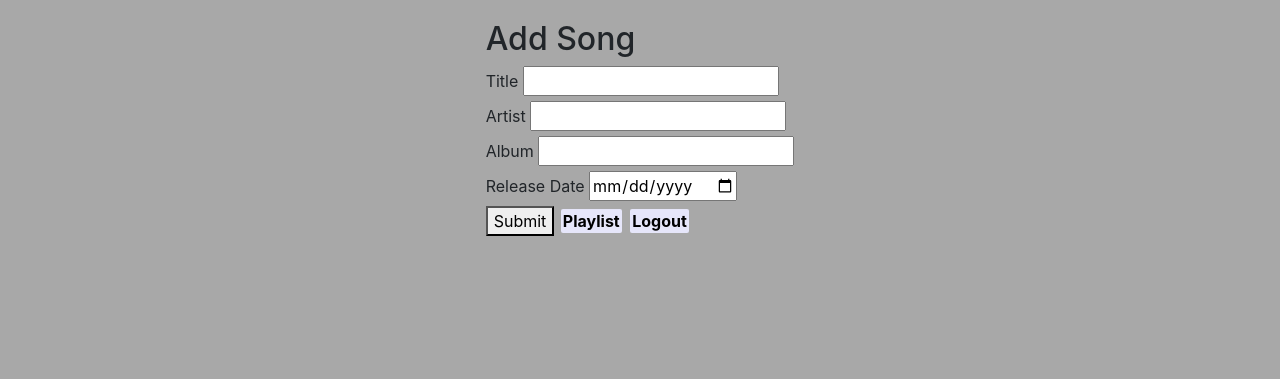
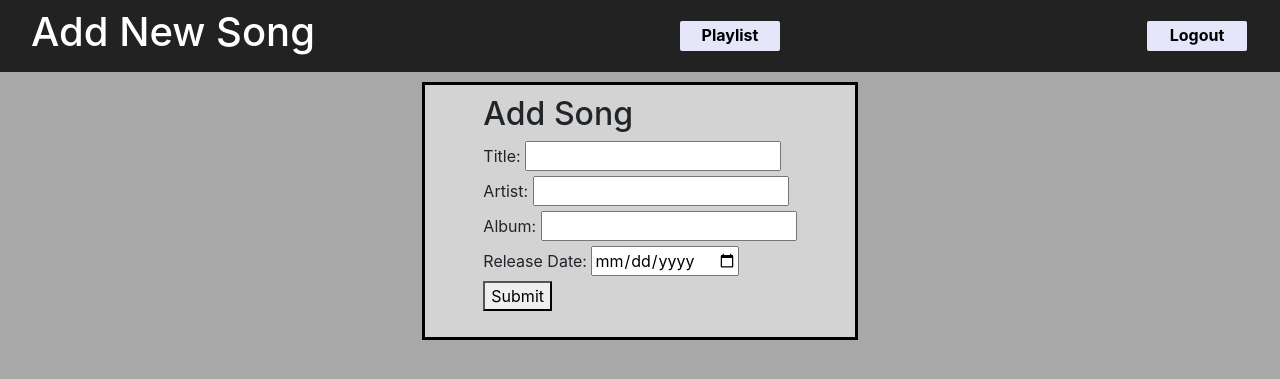
Before and after one commit to JohnSpiewak/Final_Project, a Flask app: page /add_song in a window 1280 px wide. Shown: the top 379 px of the page. Run offline with Flask 2, Linux system fonts and the light colour scheme.

Commit message:
finalized requirements

```diff
--- a/static/style.css
+++ b/static/style.css
@@ -24,19 +24,31 @@ body{
     margin-top: 20px;
     display: flex;
     justify-content: space-around;
+    background-color: lightgray;
+    border: solid black;
+    padding: 10px;
+    margin-top: 10px;
+    margin-right: 33%;
+    margin-left: 33%;
 }
 
 .container3{
     display: flex;
-    margin-top: 20px;
+    margin-top: 10px;
     flex-direction: column;
-    margin-left: 30%;
+    margin-left: 33%;
+    margin-right: 33%;
+    justify-content: space-around;
+    background-color: lightgray;
+    border: solid black;
+    gap: 5px;
+    padding: 10px;
 }
 
 .button{
     margin: 2px;
-    width: 50px;
-    height: 25px;
+    width: 100px;
+    height: 30px;
     background: #E6E6FA;
     padding: 2px;
     text-align: center;
@@ -45,3 +57,21 @@ body{
     font-weight: bold;
     line-height: 25px;
 }
+
+.header_main{
+    color: white;
+}
+
+.navbar {
+    margin-bottom: 0;
+    border-radius: 0;
+}
+
+.navbar-inverse {
+    background-color: #222;
+    border-color: #080808;
+}
+
+.playlist{
+    margin-left: 35px;
+}
--- a/templates/add_song.html
+++ b/templates/add_song.html
@@ -16,30 +16,41 @@
         </ul>
     {% endif %}
 {% endwith %}
+<nav class="navbar navbar-inverse">
+    <div class="container-fluid">
+    <div class="navbar-header">
+        <h1 class="header_main">Add New Song</h1>
+    </div>
+    <ul class="nav navbar-nav">
+        <a class=button href="/home">Playlist</a>
+    </ul>
+    <ul class="nav navbar-nav navbar-right">
+        <a class=button href="/logout">Logout</a>
+    </ul>
+    </div>
+</nav>
 <div class="container2">
         <form action="/create_song" method="post">
             <div>
                 <h2>Add Song</h2>
-                <label for="">Title</label>
+                <label for="">Title: </label>
                 <input type="text" name="title">
             </div>
             <div>
-                <label for="">Artist</label>
+                <label for="">Artist: </label>
                 <input type="text" name="artist">
             </div>
             <div>
-                <label for="">Album</label>
+                <label for="">Album: </label>
                 <input type="textarea" name="album">
             </div>
             <div>
-                <label for="">Release Date</label>
+                <label for="">Release Date: </label>
                 <input type="date" name="release_date">
             </div>
 
             <div>
                 <button>Submit</button>
-                <a class=button href="/home">Playlist</a>
-                <a class=button href="/logout">Logout</a>
             </div>
         </form>
     </div>
```
Also changed, not shown: templates/LoginReg.html (+6 -1 lines), templates/edit.html (+17 -6 lines), templates/home.html (+16 -4 lines), templates/song_details.html (+18 -9 lines), README.md, 4 other files.
